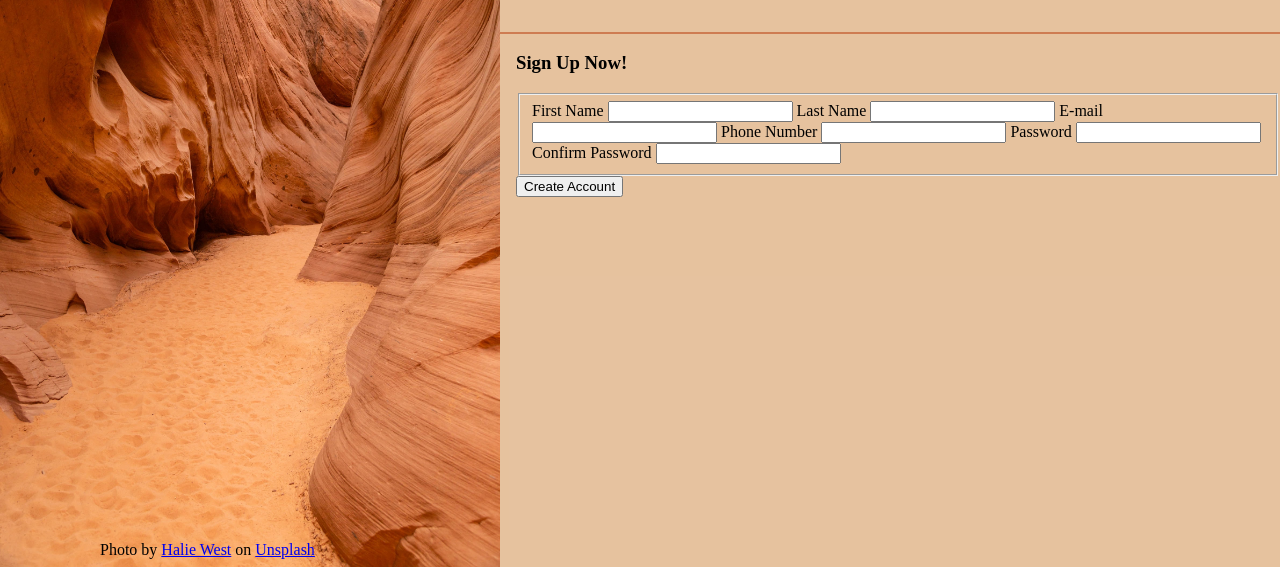
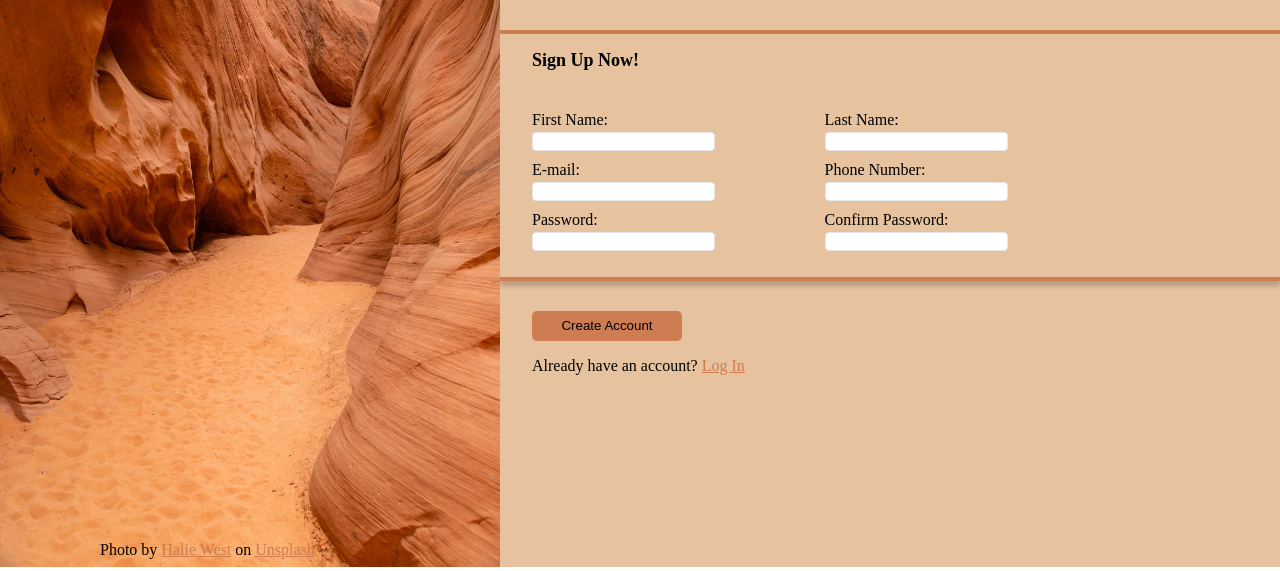
Before and after one commit to anujyadav5/sign-up-form, a plain HTML site: page index.html in a window 1280 px wide. Shown: the part 233-804 px from the top of the page. Drawn offline with Linux system fonts and the light colour scheme.

Commit message:
styles added to content

```diff
--- a/index.html
+++ b/index.html
@@ -22,28 +22,43 @@
             </p>
         </div>
         <div class="form-content">
-            <h3>Sign Up Now!</h3>
             <form action="">
                 <fieldset>
-                    <label for="firsName">First Name</label>
+                    <legend>Sign Up Now!</legend>
+                    <label for="firsName">
+                        First Name:
                         <input type="text" id="firstName" name="firstName">
+                    </label>
 
-                    <label for="lastName">Last Name</label>
+                    <label for="lastName">
+                        Last Name:
                         <input type="text" id="lastName" name="lastName">
+                    </label>
 
-                    <label for="email">E-mail</label>
+                    <label for="email">
+                        E-mail:
                         <input type="email" id="email" name="email">
+                    </label>
 
-                    <label for="phoneNumber">Phone Number</label>
+                    <label for="phoneNumber">
+                        Phone Number:
                         <input type="text" id="phoneNumber" name="phoneNumber">
+                    </label>
 
-                    <label for="password">Password</label>
+                    <label for="password">
+                        Password:
                         <input type="password" id="password" name="password">
+                    </label>
 
-                    <label for="confirmPass">Confirm Password</label>
+                    <label for="confirmPass">
+                        Confirm Password:
                         <input type="password" id="confirmPass" name="confirmPass">
+                    </label>
                 </fieldset>
+                <div class="accountSection">
                     <button type="submit">Create Account</button>
+                    <p>Already have an account? <a href="">Log In</a></p>
+                </div>
             </form>
         </div>
     </div>
--- a/style.css
+++ b/style.css
@@ -31,13 +31,12 @@ img {
     justify-content: center;
     align-items: center;
     font-size: 20px;
-    border-bottom: 2px solid rgb(206 124 82);
-    padding-left: 16px;
+    border-bottom: 4px solid rgb(206 124 82);
+    padding-left: 32px;
 }
 
 .form-content {
     grid-row: span 2;
-    padding-left: 16px;
 }
 
 .img-credit {
@@ -58,3 +57,69 @@ img {
     justify-content: center;
     align-items: center;
 }
+
+fieldset {
+    margin: 0px;
+    padding: 1.5rem 25% 3em 32px;
+    border: none;
+    display: grid;
+    grid-template-columns: repeat(2, 1fr);
+    gap: 2em;
+    border-bottom: 4px solid rgb(206 124 82);
+    box-shadow: 0px 5px 5px rgb(0, 0, 0, 0.2);
+}
+
+input {
+    position: absolute;
+    top: calc(1em + 8px);
+    left: 0px;
+    border: 1px solid #e5e7eb;
+    border-radius: 4px;
+}
+
+label {
+    position: relative;
+    font-size: 16px;
+}
+
+input:focus {
+    outline: none;
+    border: 2px solid rgb(206, 124, 82);
+}
+
+input:invalid {
+    outline: none;
+    border: 2px solid red;
+}
+
+button {
+    border: none;
+    width: 150px;
+    height: 30px;
+    background-color: rgb(206, 124, 82);
+    border-radius: 5px;
+}
+
+button:hover {
+    transform: scale(1.05);
+}
+
+legend {
+    font-size: 18px;
+    font-weight: bold;
+    padding: 16px 0px;
+}
+
+.accountSection {
+    margin-top: 30px;
+    padding-left: 32px;
+}
+
+a {
+    color: rgb(206 124 82);
+}
+
+a:hover {
+    color: black;
+    text-decoration: none;
+}
```
Lines whose indentation alone changed are shown as unchanged.
